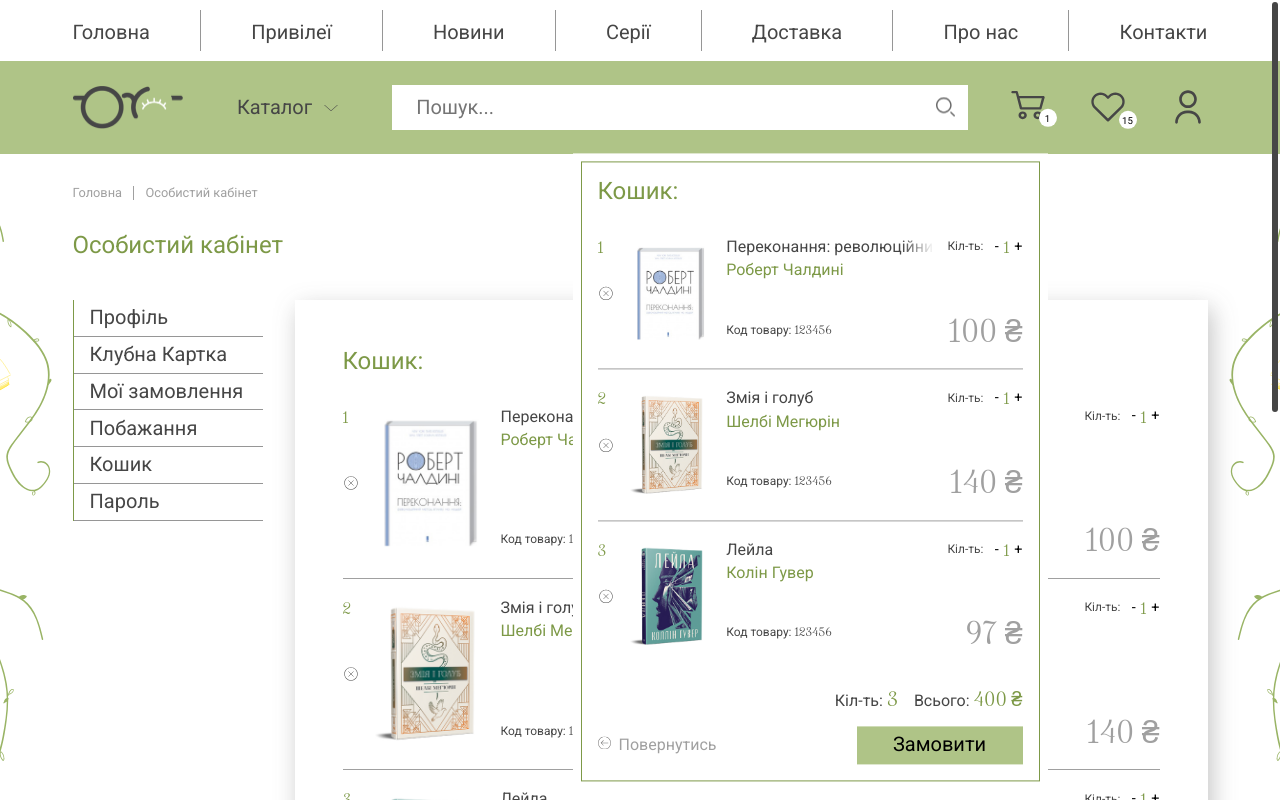
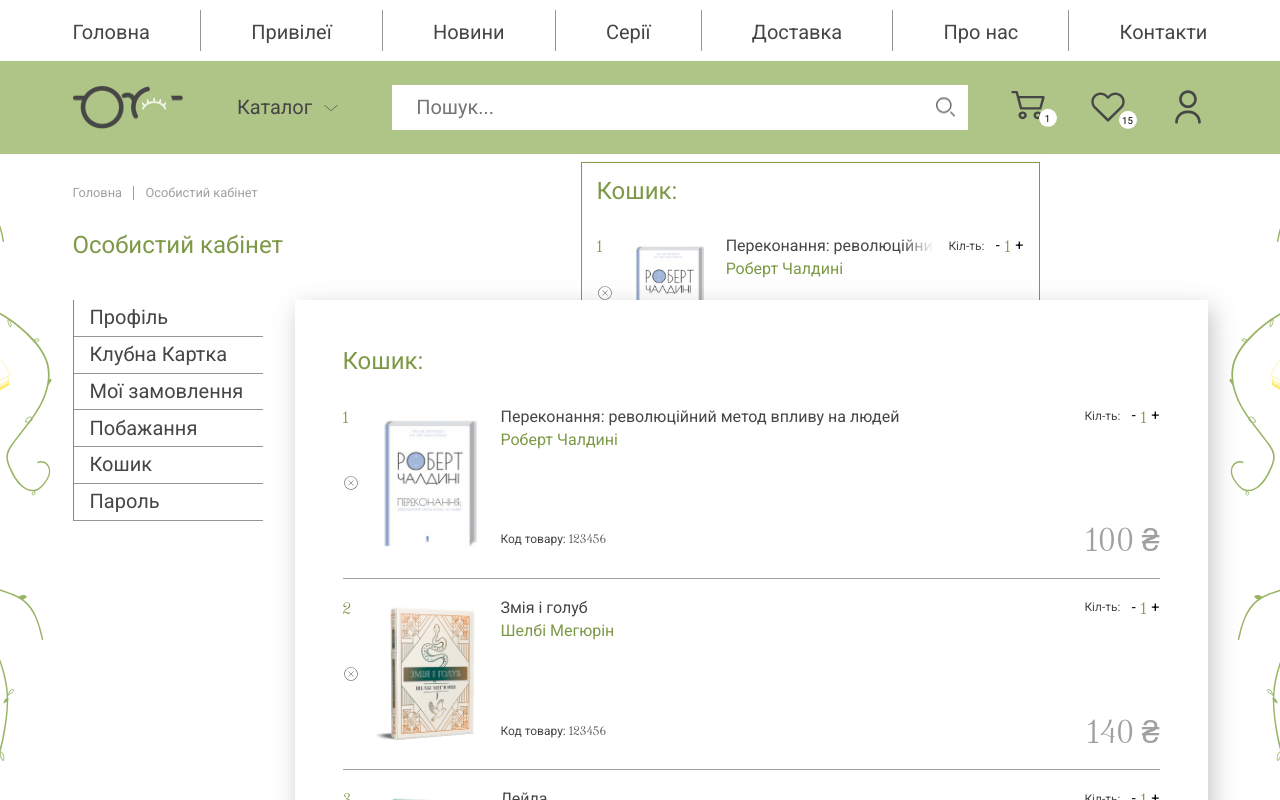
Before and after one commit to uhunogoo/book-store, a Next.js app: page /dashboard/cart in a window 1280 px wide. Both pictures are taken after a click on the button "cart button". Built offline with nearby package versions, Linux system fonts and the light colour scheme.

Commit message:
start to use react-spring for drop-downs prepare default setup

```diff
--- a/components/Cart/Cart.js
+++ b/components/Cart/Cart.js
@@ -1,38 +1,38 @@
+'use client'
 import React from 'react';
+
 import styles from './style.module.css';
-import { gsap } from 'gsap';
 
 import { useClickOutside } from '@/effects/useClickOutside';
 import { CartIcon } from 'components/Icons/Icons';
 import Button from 'components/Button/Button';
-import { CSSTransition } from 'react-transition-group';
 import CartContent from './CartContent';
 
+import { animated, config, useSprings, useTransition } from '@react-spring/web';
+
 function Cart() {
-  const ctx = React.useMemo( () => gsap.context(() => {}), []);
-  const [dropDownStatus, setDropDownStatus] = React.useState();
-  const ref = useClickOutside(setDropDownStatus);
+  const [active, setActive] = React.useState(false);
+  const ref = useClickOutside(setActive);
 
-  React.useLayoutEffect(() => {
-    ctx.add('open', (node) => {
-      gsap.set(node, { yPercent: 100, opacity: 1 });
-      return gsap.from( node, { yPercent: 120, opacity: 0 });
-    });
-    ctx.add('close', (node) => {
-      return gsap.to( node, { yPercent: 120, opacity: 0 });
-    });
-    ctx.add(() => {
-      gsap.config({ force3D: true })
-    });
+  const [props, api] = useSprings(
+    4,
+    i => ({
+      transform: `scale(${active ? 1 : 0})`,
+      delay: active ? 300 + 300 * i : 0,
+      config: config.default,
+    }),
+    [active]
+  )
 
-    return () => ctx.revert();
-  }, [])
-
-  const handleOnEnter = (node) => ctx.open( node );
-  const handleOnExit = (node) => ctx.close( node );
+  const mainContainer = useTransition(active, {
+    from: { clipPath: 'polygon(0% 0%, 100% 0%, 100% 0%, 0% 0%)' },
+    enter: { clipPath: 'polygon(0% 0%, 100% 0%, 100% 100%, 0% 100%)' },
+    leave: { clipPath: 'polygon(0% 0%, 100% 0%, 100% 0%, 0% 0%)' },
+    config: config.default,
+  });
 
   function handleClick() {
-    setDropDownStatus(!dropDownStatus);
+    setActive( !active )
   }
 
   return (
@@ -45,19 +45,24 @@ function Cart() {
       >
         <CartIcon width="40" height="40" />
       </Button>
-      <div style={{position: 'absolute', right: 0, bottom: '-1.5rem'}}>
-        <CSSTransition
-          in={ dropDownStatus }
-          unmountOnExit
-          onEnter={handleOnEnter}
-          onExit={handleOnExit}
-          timeout={500}
-        >
-          <div className={ styles.cart }>
-            <CartContent />
-          </div>
-        </CSSTransition>
-      </div>
+
+
+      {mainContainer((style, status) => (
+        <>
+          { status ? (
+            <animated.div style={style} className={styles.cart}>
+              {props.map( ({ transform }, i) => {
+                const list = [ styles.lineTop, styles.lineRight, styles.lineBottom, styles.lineLeft ]
+                return (
+                  <animated.div className={list[i]} key={i} style={{ transform }} />
+                )
+              })}
+
+              <CartContent />
+            </animated.div>
+          ) : null }
+        </>
+      ))}
     </div>
   );
 }
--- a/components/Cart/CartContent.js
+++ b/components/Cart/CartContent.js
@@ -46,7 +46,7 @@ function CartContent({ ...delegated }) {
       <div className={styles.itemsList}>
         <Scroll>
           {newBooksList.map(({ id, ...props }, i) => (
-            <CartItem key={id} id={i} {...props} />
+            <CartItem key={i} id={i} {...props} />
           ))}
         </Scroll>
       </div>
--- a/components/Cart/style.module.css
+++ b/components/Cart/style.module.css
@@ -3,19 +3,59 @@
 }
 .cart {
   background: white;
-  bottom: 0;
   padding: 0.5rem 0.5rem;
   position: absolute;
+  bottom: -1.5rem;
   right: 0;
-  min-height: 400px;
+  translate: 0 100%;
   max-width: 475px;
-  z-index: 4;
   width: 100vw;
 }
 
+.lineRight,
+.lineLeft,
+.lineTop,
+.lineBottom {
+  background: var(--text-green);
+  position: absolute;
+}
+
+.lineTop,
+.lineBottom {
+  height: 1px;
+  left: 0.5rem;
+  right: 0.5rem;
+}
+.lineRight,
+.lineLeft {
+  background: var(--text-green);
+  position: absolute;
+  top: 0.5rem;
+  bottom: 0.5rem;
+  width: 1px;
+}
+
+.lineTop {
+  top: 0.5rem;
+  transform-origin: 0 50%;
+}
+.lineBottom {
+  bottom: 0.5rem;
+  transform-origin: 100% 50%;
+}
+
+.lineRight {
+  right: 0.5rem;
+  transform-origin: 50% 0%;
+}
+.lineLeft {
+  left: 0.5rem;
+  transform-origin: 50% 100%;
+}
+
 .cartContent {
+  position: relative;
   padding: 1rem 1rem;
-  border: 1px solid var(--text-green);
 }
 .cartContent h4{
   color: var(--text-green);
--- a/components/Scroll/Scroll.js
+++ b/components/Scroll/Scroll.js
@@ -4,8 +4,8 @@ import * as ScrollArea from '@radix-ui/react-scroll-area';
 
 function Scroll({children, ...delegated}) {
   return (
-    <ScrollArea.Root className={styles.ScrollAreaRoot} {...delegated}>
-      <ScrollArea.Viewport className={styles.ScrollAreaViewport}>
+    <ScrollArea.Root className={styles.ScrollAreaRoot} type='scroll' {...delegated}>
+      <ScrollArea.Viewport className={styles.ScrollAreaViewport} >
         { children }
       </ScrollArea.Viewport>
 
--- a/components/Scroll/style.module.css
+++ b/components/Scroll/style.module.css
@@ -9,15 +9,22 @@
   height: 100%;
   border-radius: inherit;
 }
+.ScrollAreaViewport > div {
+  max-width: 100%;
+  display: block !important;
+}
+
 .ScrollAreaScrollbar {
   display: flex;
   user-select: none;
   touch-action: none;
   padding: 5px 2px;
   padding: 2px;
-  background: var(--blackA6);
+  background: hsla(0, 0%, 100%, 0.123);
+  backdrop-filter: blur(0.25rem);
   transition: background 160ms ease-out;
   width: 4px;
+  z-index: 2;
 }
 .ScrollAreaScrollbar:hover {
   background: var(--blackA8);
@@ -31,8 +38,10 @@
   background: var(--mauve10);
   border-radius: var(--scrollbar-size);
   position: relative;
-  background: var(--scroll-thumb-color, rgba(0, 0, 0, 0.3));
-  border-radius: 3px;
+  opacity: 0.7;
+  background: var(--scroll-thumb-color, hsla(0, 0%, 0%, 0.3));
+  backdrop-filter: blur(0.25rem);
+  border-radius: 30px;
 }
 .ScrollAreaThumb::before {
   content: '';
--- a/package.json
+++ b/package.json
@@ -10,7 +10,6 @@
   },
   "dependencies": {
     "@radix-ui/react-dialog": "^1.0.3",
-    "@radix-ui/react-dropdown-menu": "^2.0.4",
     "@radix-ui/react-popover": "1.0.5",
     "@radix-ui/react-scroll-area": "^1.0.3",
     "@react-spring/web": "^9.7.2",
```
Also changed, not shown: 1 other file (tests, documents, lock files or other folders).
